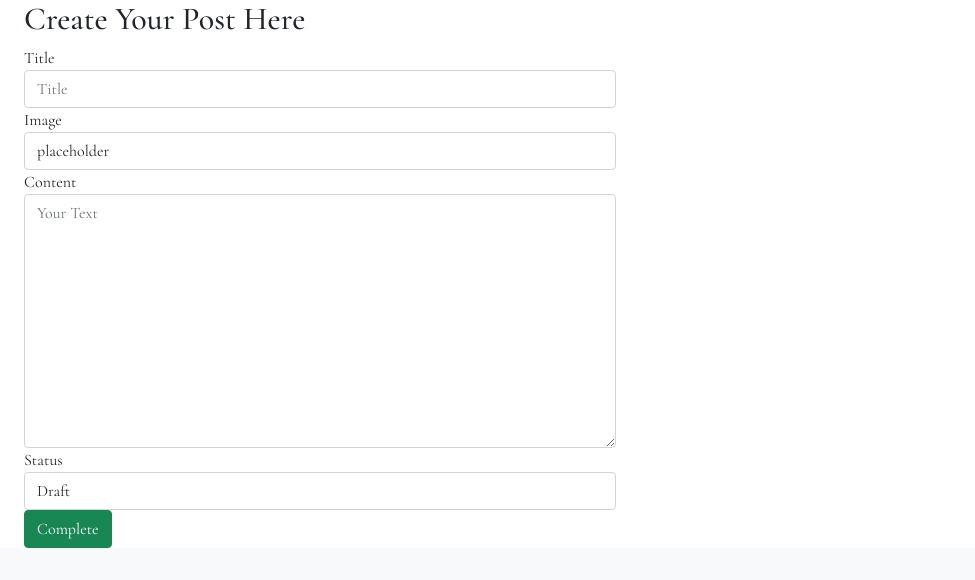
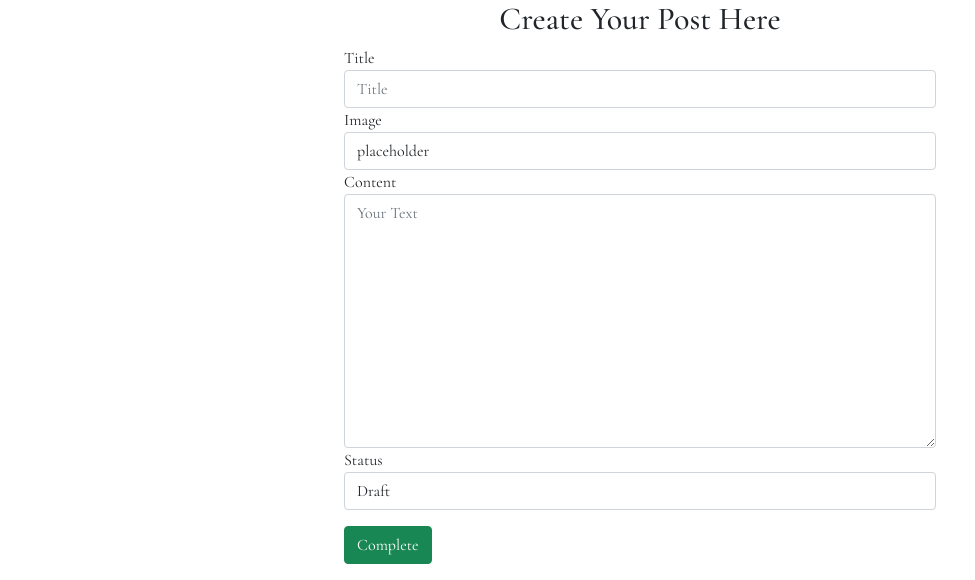
Before and after one commit to dilner1/Garden-Gnome-Blog, a Django app: page /add_post/ in a window 1280 px wide. Shown: the part 309-889 px from the top of the page, without its empty margins (0-975 px from the left). Before the commit the page ends 857 px from the top, so only its background shows below. Run offline with Django 3.2, Linux system fonts and the light colour scheme; some libraries are stand-ins or nearby versions; some web fonts are replaced.

Commit message:
Spacing button

```diff
--- a/static/css/style.css
+++ b/static/css/style.css
@@ -89,7 +89,6 @@ a {
     margin-top: 1rem;
 }
 
-.profile-nav {
-
-
+.button-alt {
+    margin: 1rem 0 1rem ;
 }
--- a/templates/account/email.html
+++ b/templates/account/email.html
@@ -6,6 +6,8 @@
 
 {% block content %}
 
+<div class="container d-flex justify-content-center align-items-center h-100">
+  <div class="text-center">
     <h1>{% trans "E-mail Addresses" %}</h1>
     {% if user.emailaddress_set.all %}
 
@@ -62,6 +64,8 @@
     </form>
     {% endif %}
     {% endblock %}
+  </div>
+</div>
 
 
 {% block extra_body %}
--- a/templates/account/logout.html
+++ b/templates/account/logout.html
@@ -5,7 +5,8 @@
 {% block head_title %}{% trans "Sign Out" %}{% endblock %}
 
 {% block content %}
-<h1>{% trans "Sign Out" %}</h1>
+<div class="container d-flex justify-content-center align-items-center h-100">
+  <div class="text-center"><h1>{% trans "Sign Out" %}</h1>
 
     <p>{% trans 'Are you sure you want to sign out?' %}</p>
 
@@ -16,7 +17,8 @@
       <input type="hidden" name="{{ redirect_field_name }}" value="{{ redirect_field_value }}"/>
       {% endif %}
       <button class="btn btn-warning" type="submit">{% trans 'Sign Out' %}</button>
-</form>
+    </form></div>
+</div>
 
 
 {% endblock %}
--- a/templates/add_post.html
+++ b/templates/add_post.html
@@ -3,21 +3,21 @@
 {% load crispy_forms_tags %}
 
 {% block content %}
-<div class="container-fluid">
+
+<div class="container-fluid d-flex justify-content-center align-items-center">
     <div class="row col-md-6">
         <div>
-            <h2>Create Your Post Here</h2>
+            <h2 class="text-center">Create Your Post Here</h2>
         </div>
         <div class="form-group">
             <form method="POST" enctype="multipart/form-data" class="add-post-form">
                 {% csrf_token %}
                 {{ form|crispy }}
-                <button type="submit" class="btn btn-success">Complete</button>
+                <button type="submit" class="btn btn-success button-alt">Complete</button>
                 <script>
                     let username = "{{ user.id }}";
                     document.getElementById("formAuth").value = username;
                 </script>
-                <!-- <script type="text/javascript" src="{% static 'javascript/app.js' %}"></script> -->
             </form>
         </div>
     </div>
```
Also changed, not shown: README.md. Lines whose indentation alone changed are shown as unchanged.
